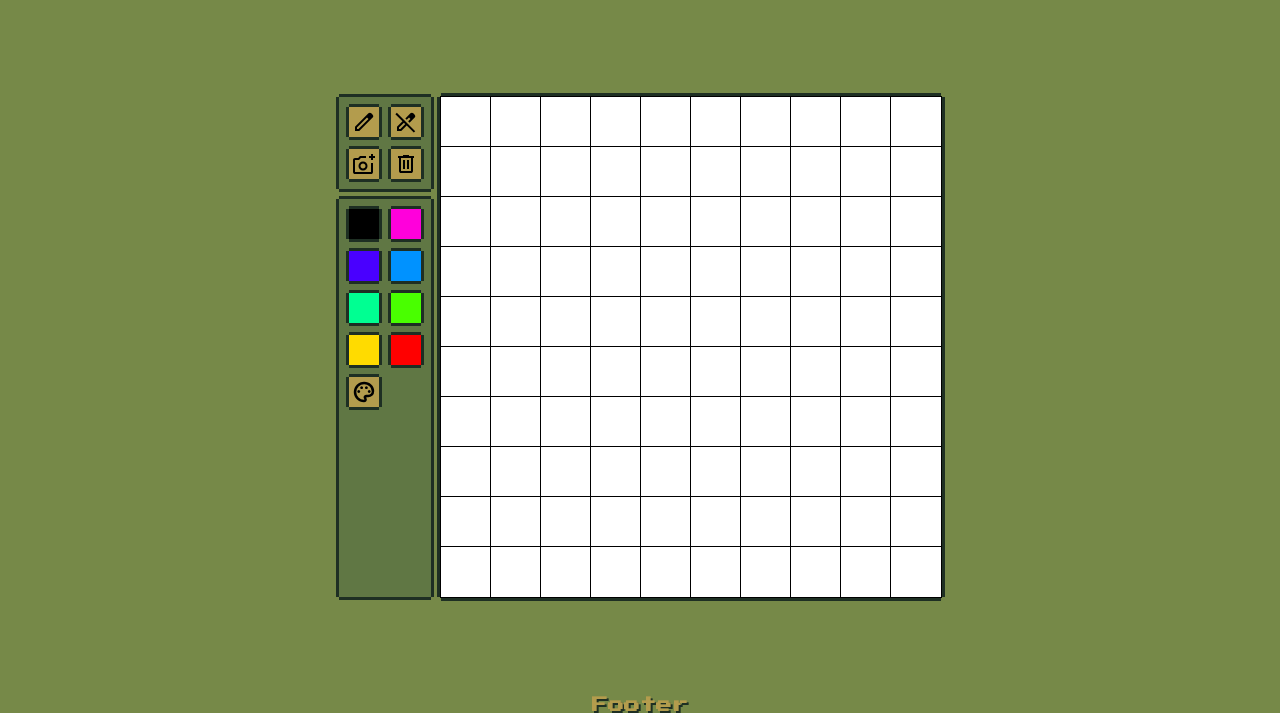
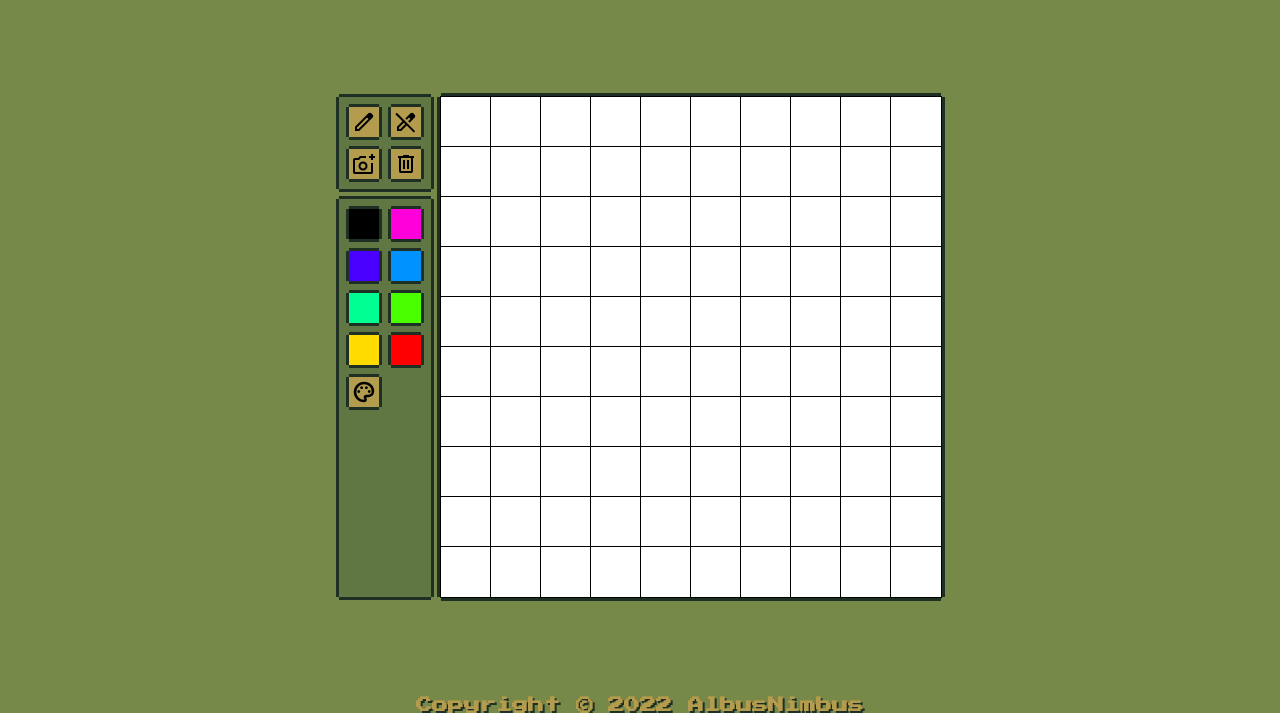
Before and after one commit to AlbusNimbus/etch-a-sketch, a plain HTML site: page index.html in a window 1280 px wide. Shown: the part 101-814 px from the top of the page. Drawn offline with Linux system fonts and the light colour scheme.

Commit message:
Add footer

```diff
--- a/index.html
+++ b/index.html
@@ -59,7 +59,15 @@
             <!--cells here-->
         </div>
     </div>
-    <div class="footer">Footer</div>
+    <div class="footer">
+        <p>
+            Copyright ©
+            <script>
+                document.write(new Date().getFullYear())
+            </script>
+            <a class="footer-link " style="text-decoration: none; color: var(--satin-sheen-gold);" href="https://github.com/AlbusNimbus">AlbusNimbus</a>
+        </p>
+    </div>
 
 </body>
 
```
